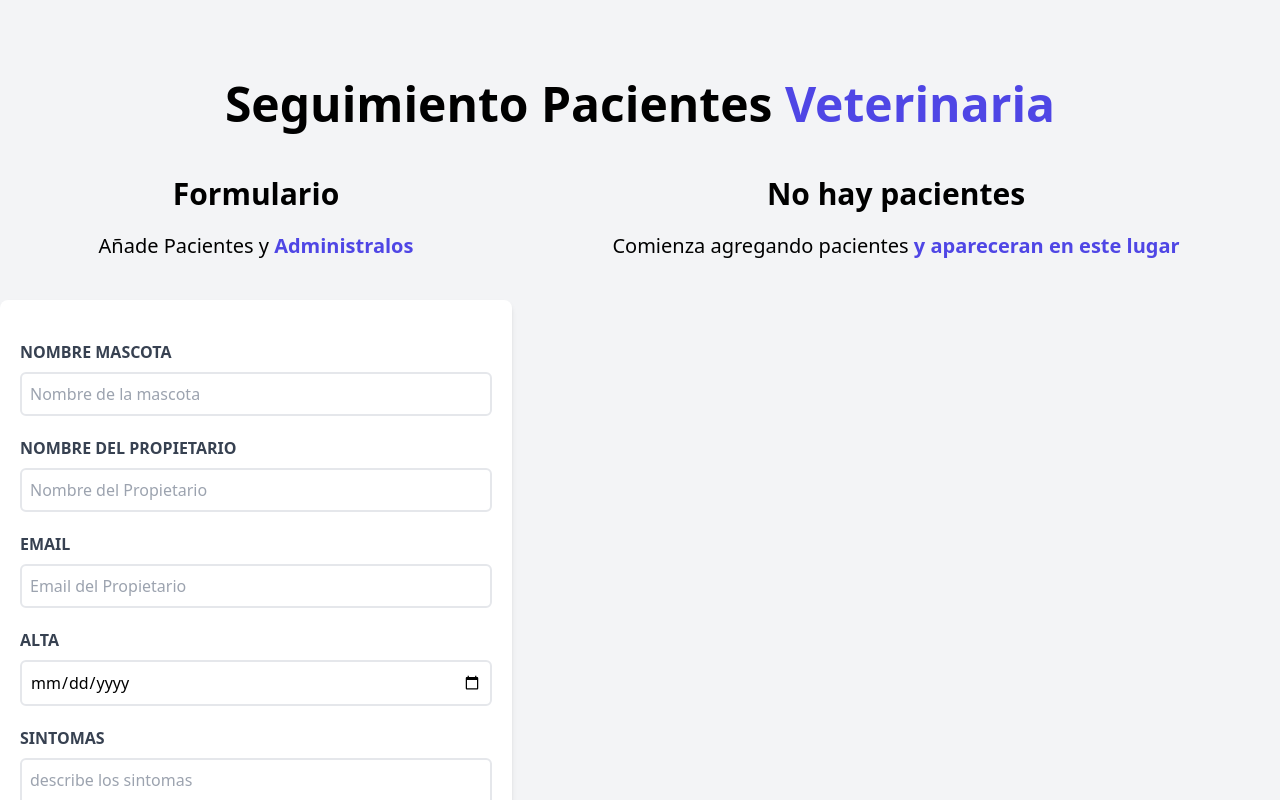
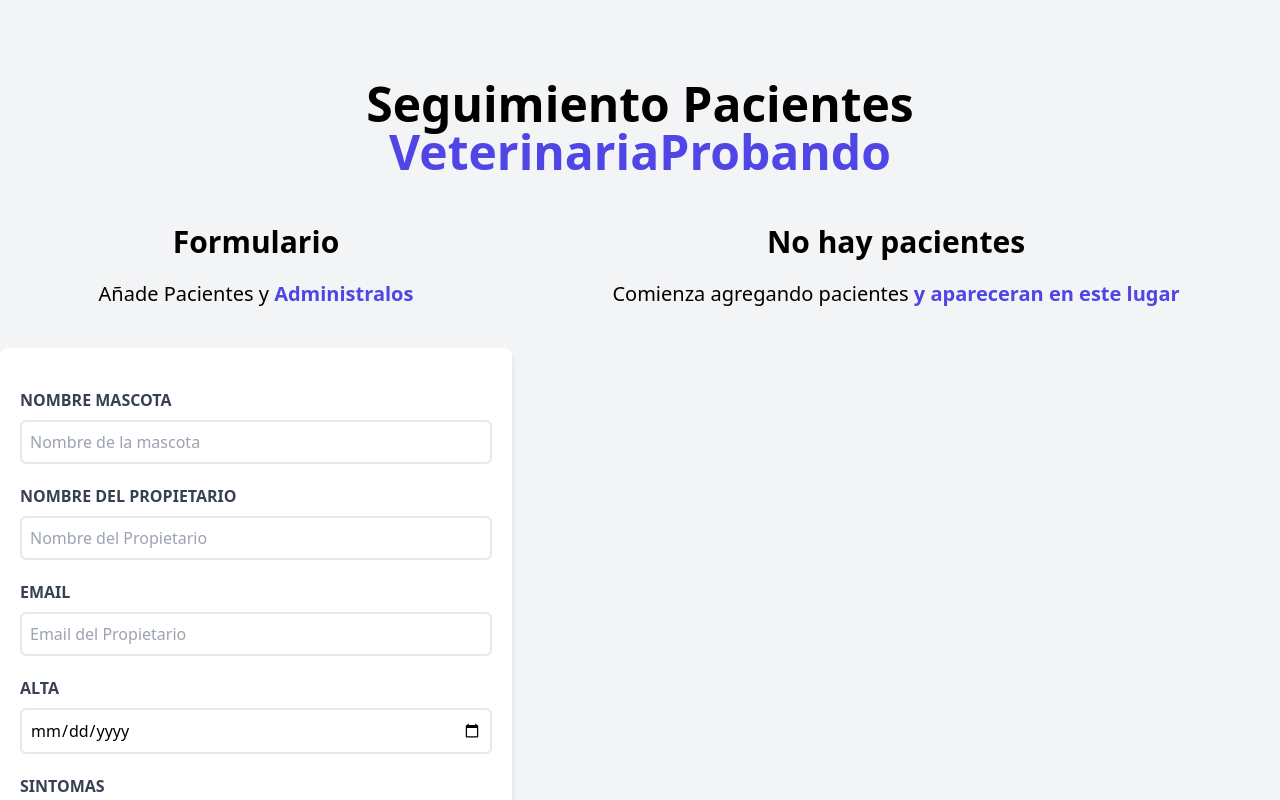
Before and after one commit to juniorflag/citas-veterinaria-react, a React (Vite) app: page / in a window 1280 px wide. Shown: the top 800 px of the page. Built offline with nearby package versions, Linux system fonts and the light colour scheme.

Commit message:
agregando cambios para probar integracion continua

```diff
--- a/src/components/Header.jsx
+++ b/src/components/Header.jsx
@@ -1,7 +1,7 @@
 const Header = () => {
   return (
 
-    <h1 className="font-black text-5xl text-center md:w-2/3  mx-auto" >Seguimiento Pacientes {""} <span className="text-indigo-600" >Veterinaria</span> </h1>
+    <h1 className="font-black text-5xl text-center md:w-2/3  mx-auto" >Seguimiento Pacientes {""} <span className="text-indigo-600" >VeterinariaProbando</span> </h1>
 
   );
 };
--- a/src/main.jsx
+++ b/src/main.jsx
@@ -1,8 +1,11 @@
-import React from 'react'
+import React, { StrictMode } from 'react'
 import ReactDOM from 'react-dom/client'
 import App from './App.jsx'
 import './index.css'
 
 ReactDOM.createRoot(document.getElementById('root')).render(
+    <StrictMode>
     <App />
+
+    </StrictMode>
 )
```
